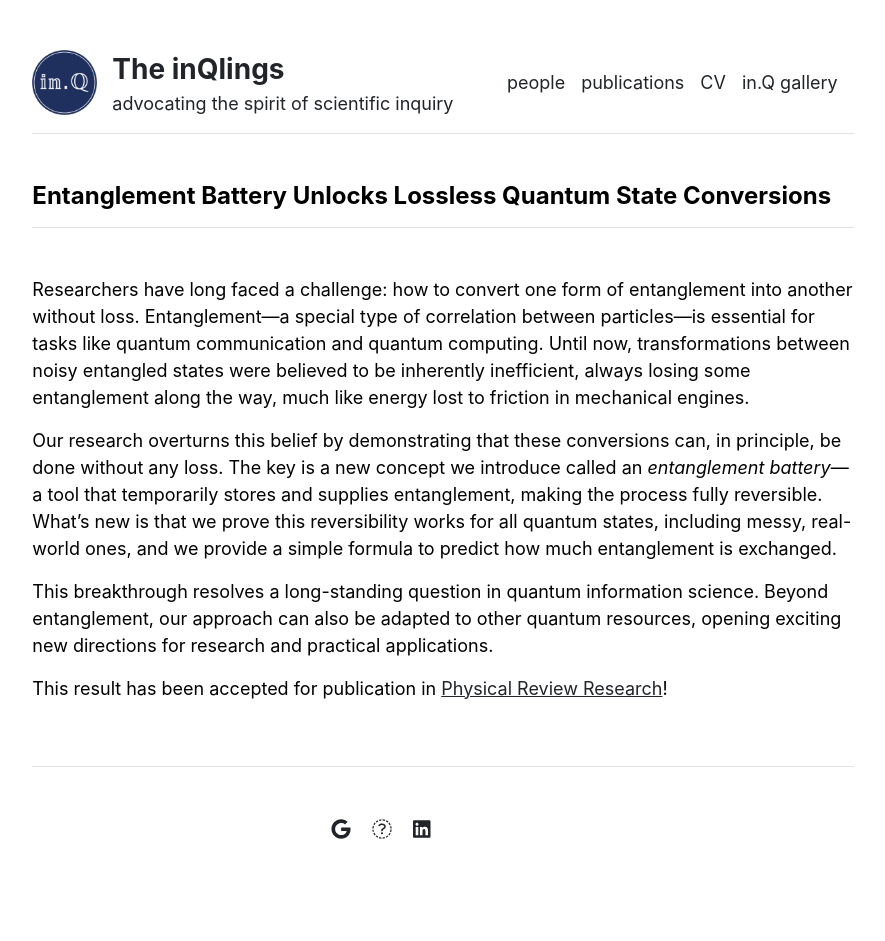
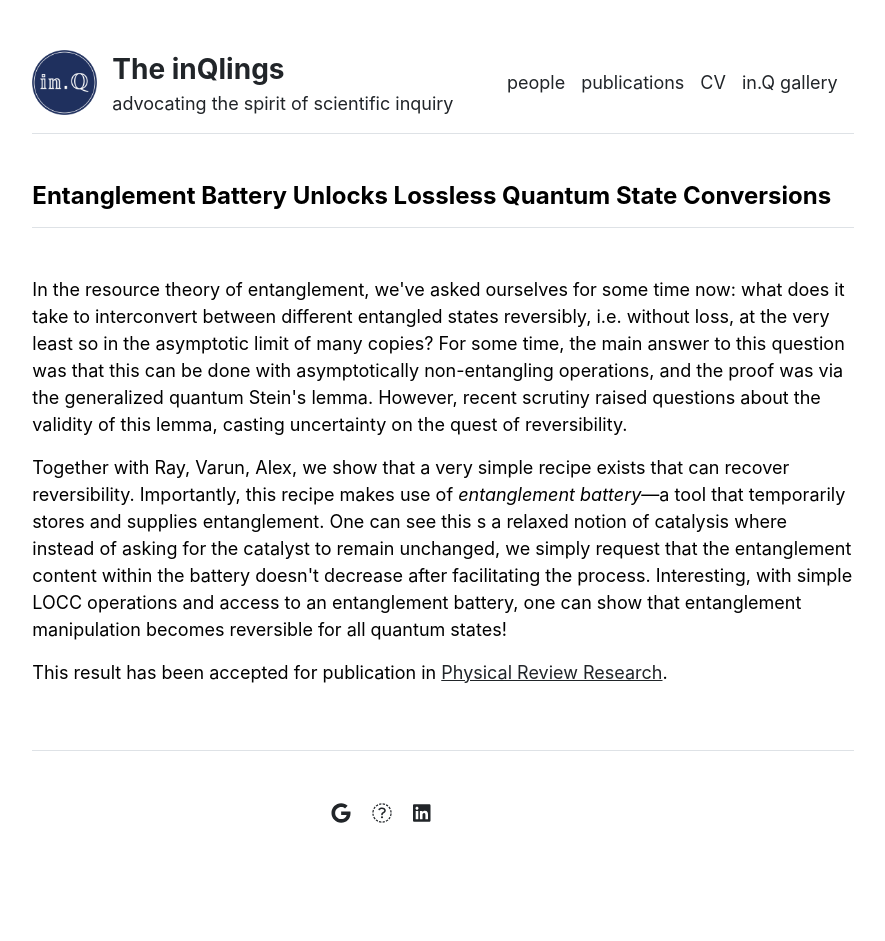
Before and after one commit to nelly-ng/nelly-ng.github.io, a Jekyll site: the page built from _posts/2025-05-20-battery.md, in a window 1280 px wide. Shown: the whole page, without its empty margins (197-1082 px from the left). Built offline with Jekyll 4.4.1, drawn with Linux system fonts in a browser that asks for light colours.

Commit message:
Update 2025-05-20-battery.md

```diff
--- a/_posts/2025-05-20-battery.md
+++ b/_posts/2025-05-20-battery.md
@@ -4,17 +4,13 @@ title: "Entanglement Battery Unlocks Lossless Quantum State Conversions"
 ---
 
 <p>
-Researchers have long faced a challenge: how to convert one form of entanglement into another without loss. Entanglement—a special type of correlation between particles—is essential for tasks like quantum communication and quantum computing. Until now, transformations between noisy entangled states were believed to be inherently inefficient, always losing some entanglement along the way, much like energy lost to friction in mechanical engines.
+In the resource theory of entanglement, we've asked ourselves for some time now: what does it take to interconvert between different entangled states reversibly, i.e. without loss, at the very least so in the asymptotic limit of many copies? For some time, the main answer to this question was that this can be done with asymptotically non-entangling operations, and the proof was via the generalized quantum Stein's lemma. However, recent scrutiny raised questions about the validity of this lemma, casting uncertainty on the quest of reversibility.
 </p>
 
 <p>
-Our research overturns this belief by demonstrating that these conversions can, in principle, be done without any loss. The key is a new concept we introduce called an <em>entanglement battery</em>—a tool that temporarily stores and supplies entanglement, making the process fully reversible. What’s new is that we prove this reversibility works for all quantum states, including messy, real-world ones, and we provide a simple formula to predict how much entanglement is exchanged.
+Together with Ray, Varun, Alex, we show that a very simple recipe exists that can recover reversibility. Importantly, this recipe makes use of <em>entanglement battery</em>—a tool that temporarily stores and supplies entanglement. One can see this s a relaxed notion of catalysis where instead of asking for the catalyst to remain unchanged, we simply request that the entanglement content within the battery doesn't decrease after facilitating the process. Interesting, with simple LOCC operations and access to an entanglement battery, one can show that entanglement manipulation becomes reversible for all quantum states!
 </p>
 
 <p>
-This breakthrough resolves a long-standing question in quantum information science. Beyond entanglement, our approach can also be adapted to other quantum resources, opening exciting new directions for research and practical applications.
-</p>
-
-<p>
-  This result has been accepted for publication in <a href="https://journals.aps.org/prresearch/abstract/10.1103/PhysRevResearch.7.L022031">Physical Review Research</a>!
+  This result has been accepted for publication in <a href="https://journals.aps.org/prresearch/abstract/10.1103/PhysRevResearch.7.L022031">Physical Review Research</a>.
     </p>
```
